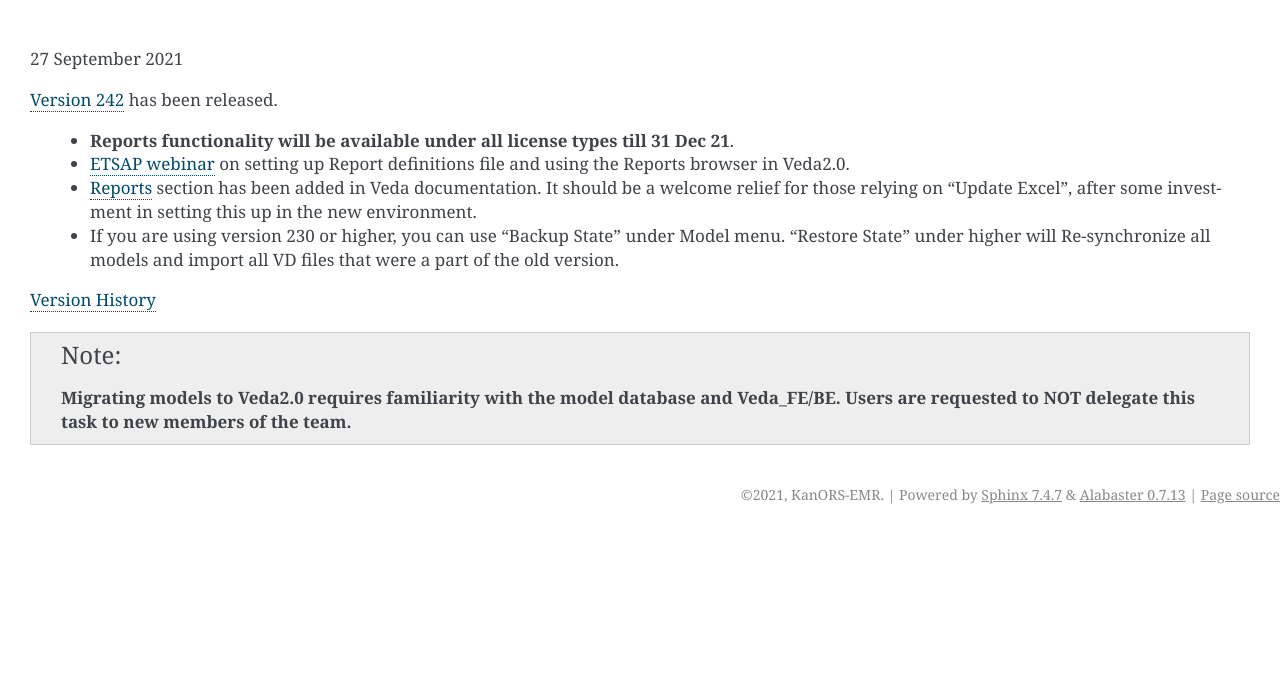
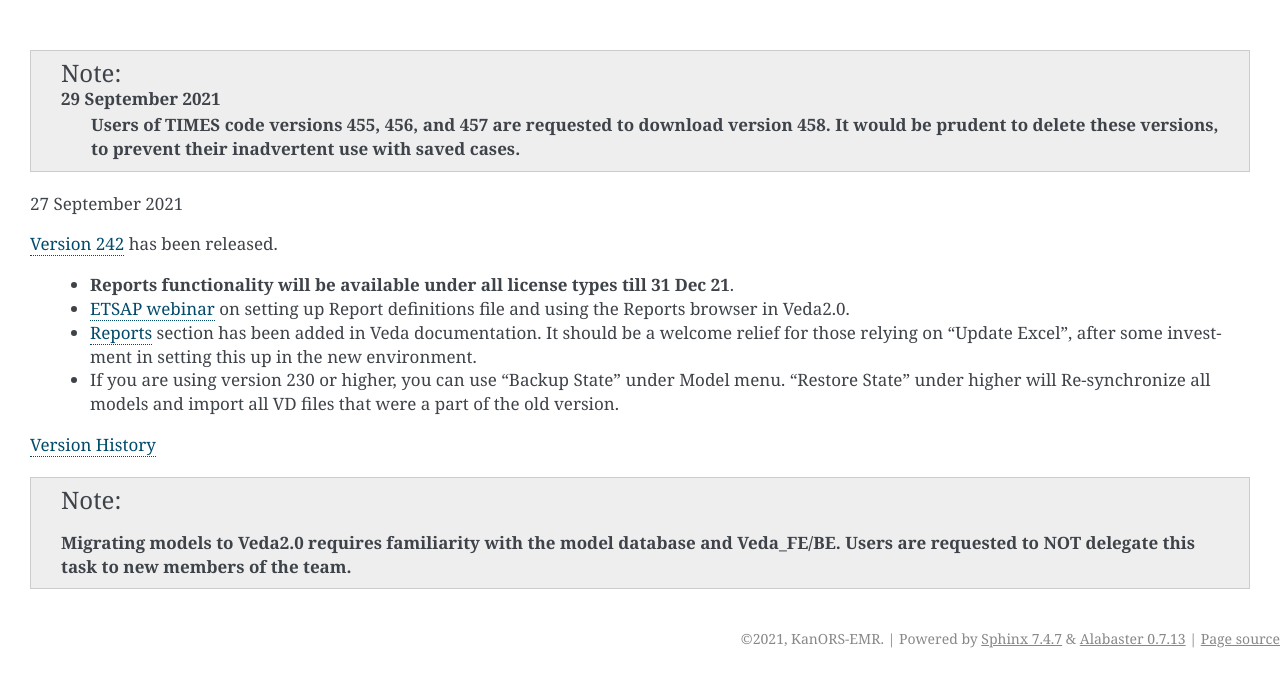
Before and after one commit to kanors-emr/Veda-start-page-news, a Sphinx documentation site: the page built from docs/source/index.rst, in a window 1280 px wide. Shown: the top 687 px of the page. Built offline with Sphinx 7.4.7, drawn with Linux system fonts in a browser that asks for light colours.

Commit message:
TIMES code 458

```diff
--- a/docs/source/index.rst
+++ b/docs/source/index.rst
@@ -5,6 +5,10 @@
 
 
 .. topic:: \
+
+.. note::
+   29 September 2021
+    **Users of TIMES code versions 455, 456, and 457 are requested to download version 458. It would be prudent to delete these versions, to prevent their inadvertent use with saved cases.**
 
 27 September 2021
 
```
